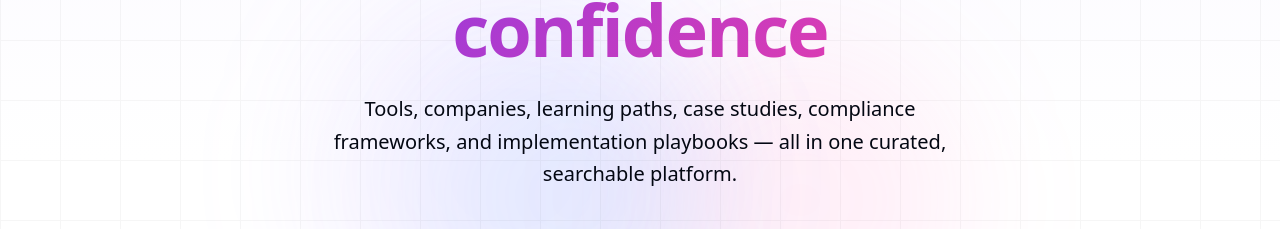
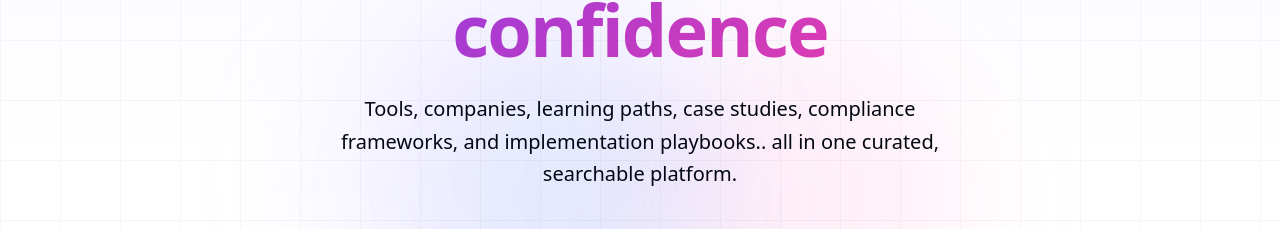
Before and after one commit to SridharSwiss/AI, a Next.js app in the folder ai-hub/: page / in a window 1280 px wide. Shown: the part 264-493 px from the top of the page. Built offline with nearby package versions, Linux system fonts and the light colour scheme.

Commit message:
Update hero.tsx

```diff
--- a/ai-hub/src/components/home/hero.tsx
+++ b/ai-hub/src/components/home/hero.tsx
@@ -55,7 +55,7 @@ export function Hero() {
 
         <p className="text-xl text-muted-foreground max-w-2xl mx-auto mb-10 leading-relaxed">
           Tools, companies, learning paths, case studies, compliance frameworks, and
-          implementation playbooks — all in one curated, searchable platform.
+          implementation playbooks.. all in one curated, searchable platform.
         </p>
 
         {/* CTA */}
```
